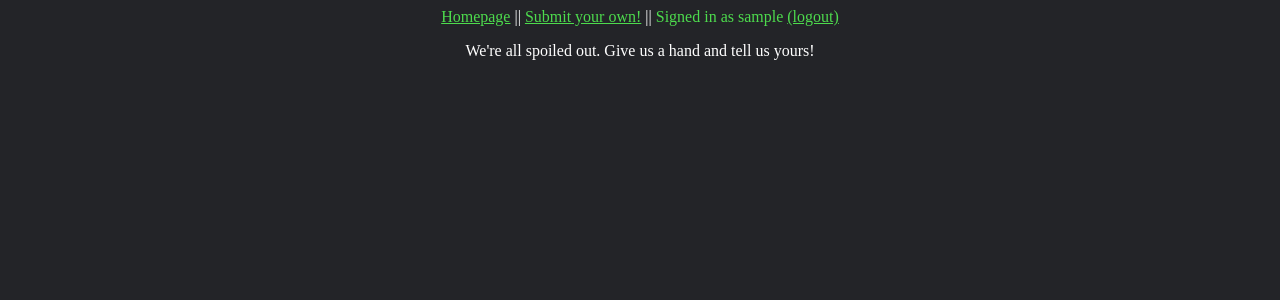
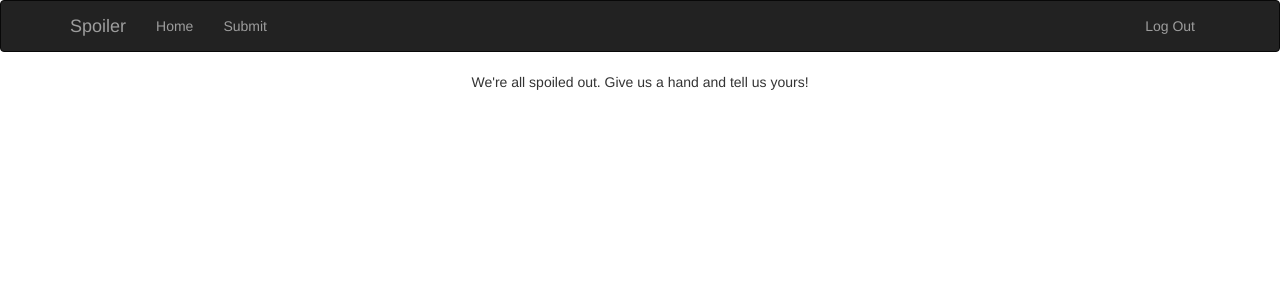
Before and after one commit to brookskindle/Spoiler-Alert, a Flask app: page / in a window 1280 px wide. Shown: the top 300 px of the page. Run offline with Flask 2, Linux system fonts and the light colour scheme; the visitor is signed in with stand-in values (Sample User, id 1); data comes from the database, SQL or seed files in the repository; data that the repository does not hold is empty; some libraries are stand-ins or nearby versions.

Commit message:
Added Bootstrap for pretty user interface design.

```diff
--- a/requirements.txt
+++ b/requirements.txt
@@ -1,4 +1,5 @@
 Flask==0.10.1
+Flask-Bootstrap==3.3.5.7
 Flask-Login==0.3.2
 Flask-SQLAlchemy==2.0
 Flask-WTF==0.12
@@ -9,6 +10,7 @@ WTForms==2.0.2
 Werkzeug==0.10.4
 argparse==1.2.1
 astroid==1.3.8
+dominate==2.1.16
 flake8==2.4.1
 itsdangerous==0.24
 logilab-common==1.1.0
@@ -17,5 +19,6 @@ pep8==1.5.7
 pyflakes==0.8.1
 pylint==1.4.4
 six==1.10.0
+visitor==0.1.2
 wheel==0.24.0
 wsgiref==0.1.2
--- a/spoiler.py
+++ b/spoiler.py
@@ -16,10 +16,11 @@ from flask import redirect  # To redirect to another page
 from flask import render_template  # For html template rendering.
 from flask import request  # For obtaining POST information (?)
 from flask import url_for  # Gets the url for a given name
+from flask.ext.bootstrap import Bootstrap  # Pretty user interface
+from flask.ext.login import LoginManager, login_required, login_user
+from flask.ext.login import UserMixin
+from flask.ext.login import current_user, logout_user
 from flask.ext.sqlalchemy import SQLAlchemy
-from flask.ext.login import LoginManager, login_required, login_user
-from flask.ext.login import current_user, logout_user
-from flask.ext.login import UserMixin
 from werkzeug.security import generate_password_hash, check_password_hash
 
 # Local imports.
@@ -30,6 +31,7 @@ app.secret_key = "THIS ISN'T A VERY SECURE SECRET KEY!"
 db = SQLAlchemy(app)  # Create the db
 login_manager = LoginManager()
 login_manager.init_app(app)  # Create the login_manager
+bootstrap = Bootstrap(app)
 
 """-------------------------------------------------------------------------"""
 """---------------------------------MODELS----------------------------------"""
--- a/templates/index.html
+++ b/templates/index.html
@@ -1,7 +1,5 @@
 <!-- Inherit from layout -->
 {% extends "layout.html" %}
-{% block content %}
-<div>
+{% block page_content %}
     <p align="center">{{ content }}</p>
-</div>
 {% endblock %}
--- a/templates/layout.html
+++ b/templates/layout.html
@@ -1,42 +1,44 @@
 <!DOCTYPE html>
 <!-- Parent template to apply color and layout to all other pages.  -->
 <html>
-    <head>
-        <title>{{ content }}</title>
-        <style type="text/css">
-            body {background-color: #232428;}
-            div {color: #ffffff;}
-            a:link {color: #4DDB4D}
-            a:visited {color: #0099FF}
-        </style>
-    </head>
+    <!-- Inherit from Bootstrap's base -->
+    {% extends "bootstrap/base.html" %}
 
-    <body>
-        <div align="center">
-            <a href="/">Homepage</a>
-            ||
-            <a href="/submit/">Submit your own!</a>
-            ||
-            {% if current_user.is_authenticated %}
-            <font color="#4DDB4D">Signed in as {{ current_user.username }} <a href="/logout/">(logout)</a></font>
-            {% else %}
-                <a href="/register/">Register</a>
-                ||
-                <a href="/login/">Login</a>
-            {% endif %}
+    <!-- Override the navbar that bootstrap provides -->
+    {% block navbar %}
+        <div class="navbar navbar-inverse" role="navigation">
+            <div class="container">
+                <div class="navbar-header">
+                    <button type="button" class="navbar-toggle"
+                        data-toggle="collapse" data-target=".navbar-collapse">
+                        <span class="sr-only">Toggle navigation</span>
+                        <span class="icon-bar"></span>
+                        <span class="icon-bar"></span>
+                        <span class="icon-bar"></span>
+                    </button>
+                    <a class="navbar-brand" href={{url_for("index")}}>Spoiler</a>
+                </div>
+                <div class="navbar-collapse collapse">
+                    <ul class="nav navbar-nav">
+                        <li><a href={{url_for("index")}}>Home</a>
+                        <li><a href={{url_for("submit")}}>Submit</a>
+                    </ul>
+                    <ul class="nav navbar-nav navbar-right">
+                        {% if current_user.is_authenticated %}
+                            <li><a href={{url_for("logout")}}>Log Out</a>
+                        {% else %}
+                            <li><a href={{url_for("register")}}>Register</a>
+                            <li><a href={{url_for("login")}}>Log In</a>
+                        {% endif %}
+                    </ul>
+                </div>
+            </div>
         </div>
-        <!-- This is where subclass content will go. -->
-        {% block content %}
-        {% endblock %}
-        <!-- Allow for flashed messages to appear. -->
-        <p></p>
-        <div align="center" class="container">
-            {% for message in get_flashed_messages() %}
-            <div data-alert class="alert-box alert round">
-                <a href="#" class="close">&times;</a>
-                {{ message }}
-            </div>
-            {% endfor %}
+    {% endblock %}
+
+    {% block content %}
+        <div class="container">
+            {% block page_content %}{% endblock %}
         </div>
-    </body>
+    {% endblock %}
 </html>
--- a/templates/login.html
+++ b/templates/login.html
@@ -1,5 +1,5 @@
 {% extends "layout.html" %}
-{% block content %}
+{% block page_content %}
 <div align="center">
     <p>Sign in to be spoiled!</p>
     <form action="." method="POST">
--- a/templates/register.html
+++ b/templates/register.html
@@ -1,6 +1,6 @@
 <!-- Inherit from layout.html -->
 {% extends "layout.html" %}
-{% block content %}
+{% block page_content %}
 <div align="center">
     <p>Create a username and password</p>
 </div>
--- a/templates/submit.html
+++ b/templates/submit.html
@@ -1,6 +1,6 @@
 <!-- Inherit from layout.html -->
 {% extends "layout.html" %}
-{% block content %}
+{% block page_content %}
 <div align="center">
     <p>What is your spoiler?</p>
     <p>Think of all the lives you'll ruin!</p>
```
